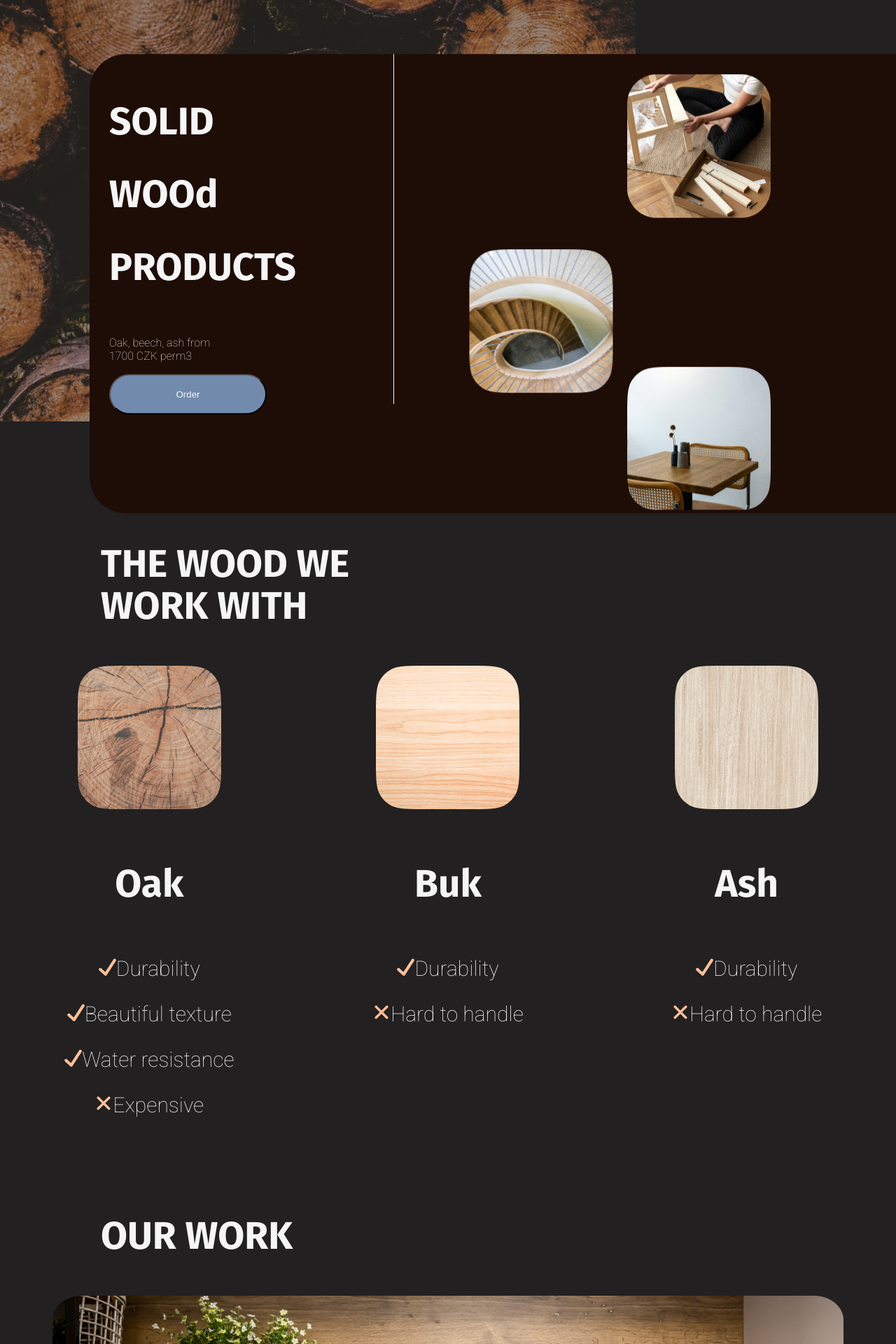
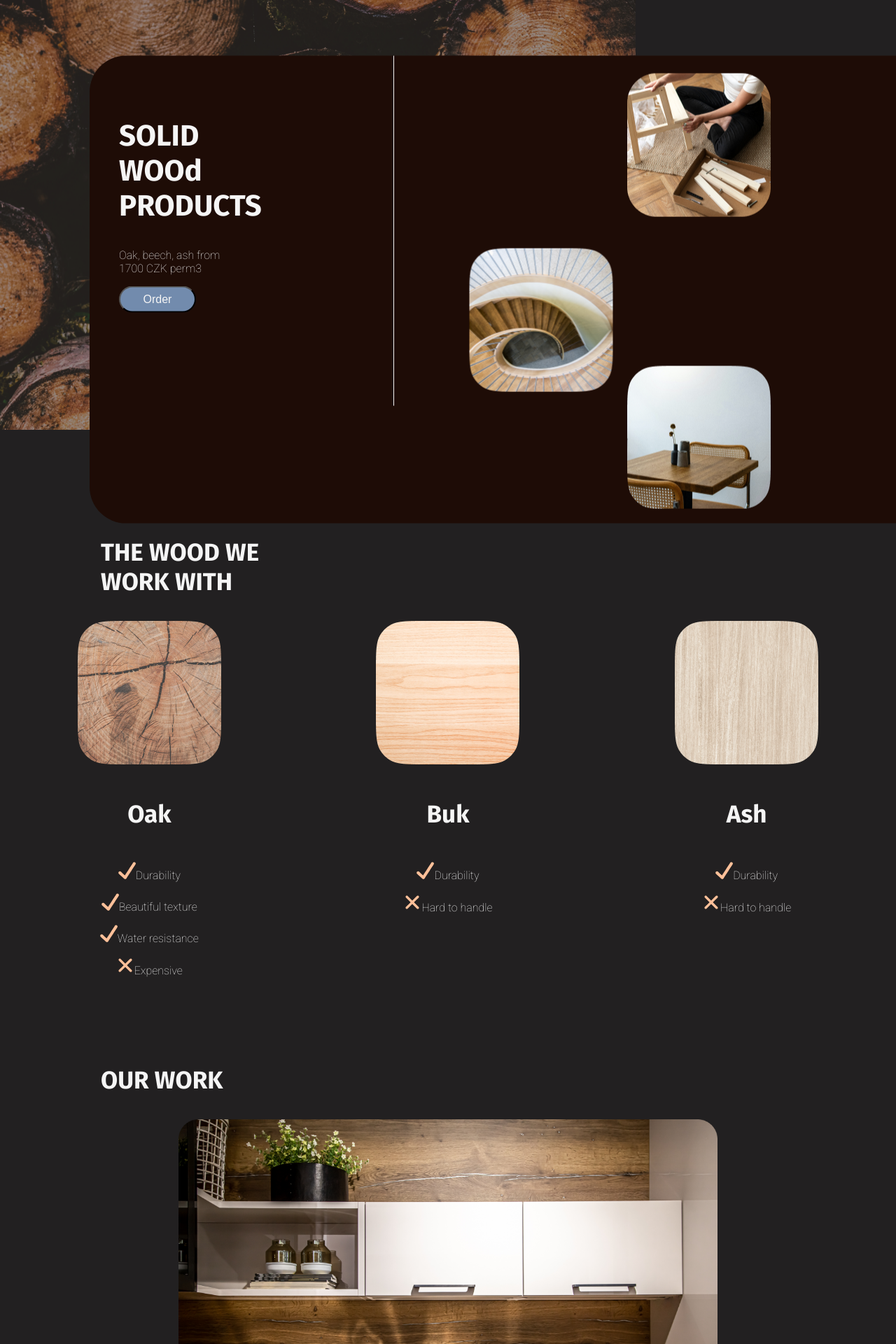
Before and after one commit to oluwajueda/woodcompany, a React (Create React App) app: page / in a window 1280 px wide. Shown: the part 160-2080 px from the top of the page at 70% size. Built offline with nearby package versions, Linux system fonts and the light colour scheme.

Commit message:
committed

```diff
--- a/src/Home.js
+++ b/src/Home.js
@@ -42,7 +42,7 @@ const Home = () => {
 
          <div className='header-box'>
              <div className='intro'>
-                <h2>SOLID <br/> WOOd PRODUCTS</h2>
+                <h2>SOLID <br/> WOOd <br/>PRODUCTS</h2>
                 <p>Oak, beech, ash from <br/> 1700 CZK perm3</p>
                 <button className='order-btn'>Order</button>
              </div>
@@ -106,7 +106,7 @@ working with us</h3>
 <div className='video-p'>
 <img src={video} alt='video'/>
 
-<div>
+<div className='advantage-div'>
 <p>In-house carpentry production</p>
 <p>We only treat wood with environmentally friendly and safe products</p>
 <p>Prices from the manufacturer, no extra charges</p>
--- a/src/index.css
+++ b/src/index.css
@@ -12,14 +12,15 @@ body{
 h1,h4,h3,h2{
   color: #f5f5f5;
   font-family: 'Fira Sans', sans-serif;
-  font-size: 55px;
-  line-height: 23px;
-  line-height: 60px;
+  font-size: 35px;
+  line-height: 1.2
+
 }
 
 p{
   color: #f5f5f5;
   font-family: 'Roboto', sans-serif;
+  font-size: 16px;
 }
 a{
 
@@ -88,23 +89,25 @@ li {
   border-radius: 52px 0 0 52px;
 }
 .intro{
-  padding-left: 28px;
+  padding-left: 42px;
+  padding-top: 54px;
 }
+
 .intro h2{
-  line-height: 104px;
-
+  font-size: 42px;
 }
-.intro h4{
-  line-height: 39.01px;
 
 
-}
+
 .order-btn{
   color: #f5f5f5;
   background-color: #728bad;
-  width: 225px;
-    height: 58px;
+  width: 110px;
+ padding-top: 8px;
+ padding-bottom: 8px;
+
     border-radius: 42px;
+    font-size: 16px;
 
 }
 
@@ -116,11 +119,15 @@ li {
 .header-images{
  display: flex;
  flex-direction: column;
- margin-top: 29px;
+ padding-top: 25px;
 }
 .image2 {
     transform: translate(-110%, 20% );
   }
+  .image3{
+    padding-bottom: 16px;
+  }
+
 
   main h3{
 
@@ -140,8 +147,7 @@ li {
       }
 
       .workimage{
-        width: 1130px;
-        height: 625px;
+        width: 770px;
         display: block;
         margin-left: auto;
         margin-right: auto;
@@ -153,9 +159,7 @@ li {
         margin-top: 110px;
 
       }
-       .about-p{
-        font-size: 30px;
-       }
+
       .video-p{
         display: flex;
         justify-content: space-around;
@@ -166,8 +170,8 @@ li {
       }
 
       .consult-btn{
-        width: 472px;
-        height: 58px;
+        font-size: 16px;
+       padding: 12px 32px;
         background-color: #728bad;
         color: #f5f5f5;
         border-radius: 42px;
@@ -177,7 +181,7 @@ li {
         margin-top: 65px;
         border: none;
         border-color: transparent;
-        padding: 8px 15px;
+
       }
 
       .about{
@@ -190,7 +194,8 @@ li {
           border-radius: 0px 52px 52px 0px;
       }
       .about p{
-        width: 516px;
+        width: 312px;
+        font-size: 18px;
 
       }
 
@@ -248,11 +253,12 @@ li {
       }
             .form-btn{
                background-color: #728bad;
-               width: 172px;
-               height: 58px;
+               padding: 6px 8px;
+               width: 98px;
                border-color: transparent;
                 border-radius: 42px;
                 margin-top: 24px;
+                color: #f5f5f5;
             }
             .questions-div{
               display: flex;
@@ -266,7 +272,7 @@ li {
             }
                         .div-p{
 
-                          font-size: 30px;
+
                           width: 542px;
                           padding-left: 73px;
                         }
@@ -290,12 +296,9 @@ li {
                           margin-left: 74px;
                         }
                         .advantage h3{
-                          line-height: 74px;
+
                           padding-top: 50px;
                         }
-                        .advantage p{
-                          font-size: 30px;
-                        }
-                        .wood-type p{
-                          font-size: 30px;
-                        }
+                        /* .advantage-div{
+                          width: 212px;
+                        } */
```
